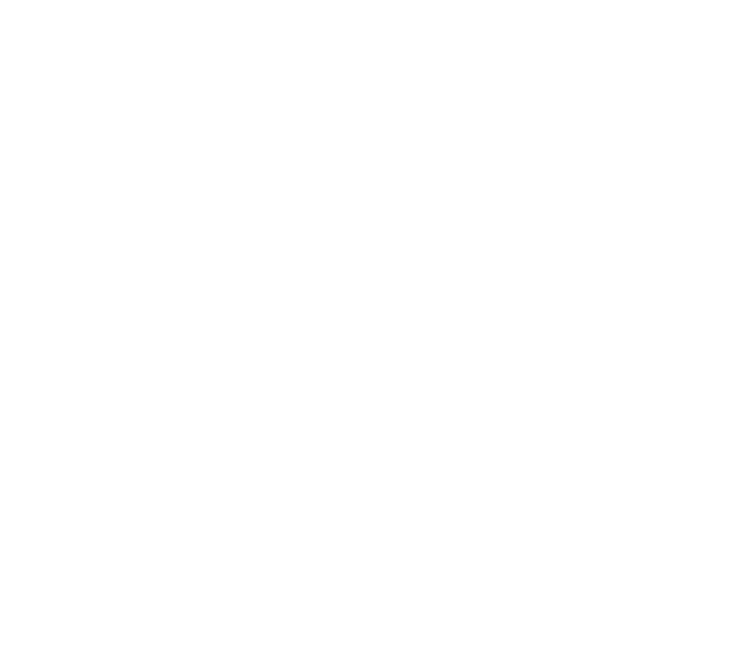
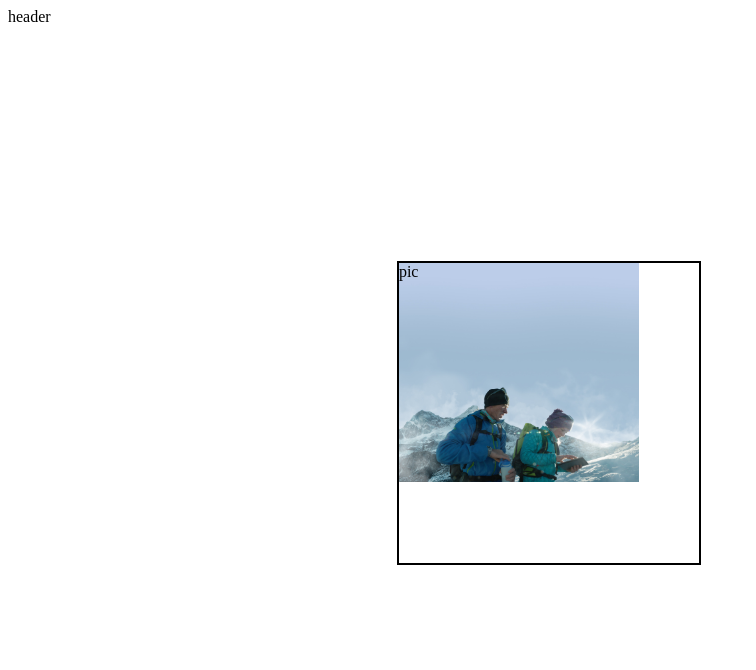
Before and after one commit to muratcan-yuksel/Apple-page, a plain HTML site: page index.html in a window 1280 px wide. Shown: the whole page, without its empty margins (0-756 px from the left). Drawn offline with Linux system fonts and the light colour scheme.

Commit message:
finally managed to add a damn background image

```diff
--- a/index.html
+++ b/index.html
@@ -1,9 +1,21 @@
 <!DOCTYPE html>
 <head>
-    <title>Old Aplle Page Clone</title>
+    <title>Old Apple Page Clone</title>
     <link rel="stylesheet" href="style.css">
 </head>
 <body>
+<!--container-->
+<div id="container">
+    <!--header-->
+    <div id="header">header</div>
+    <!--background-->
+    <div id="background">pic</div>
+    <!--images-->
+    <div id="images"></div>
+    <!--footer-->
+    <div id="footer"></div>
+
+    </div>
 
 </body>
 
--- a/style.css
+++ b/style.css
@@ -0,0 +1,17 @@
+#container {
+	height: 100%;
+	width: 100%;
+	display: grid;
+	grid-template-columns: repeat(13, 1fr);
+	grid-template-rows: repeat(13, 1fr);
+}
+#background {
+	background-image: url("./images/background.jpg");
+	background-repeat: no-repeat;
+	background-size: 80%;
+	width: 300px;
+	height: 300px;
+	border: 2px solid;
+	grid-column: 5/10;
+	grid-row: 6/12;
+}
```
Also changed, not shown: background.jpg (renamed from images/your_verse_hero.jpg), images/background.jpg (added).
